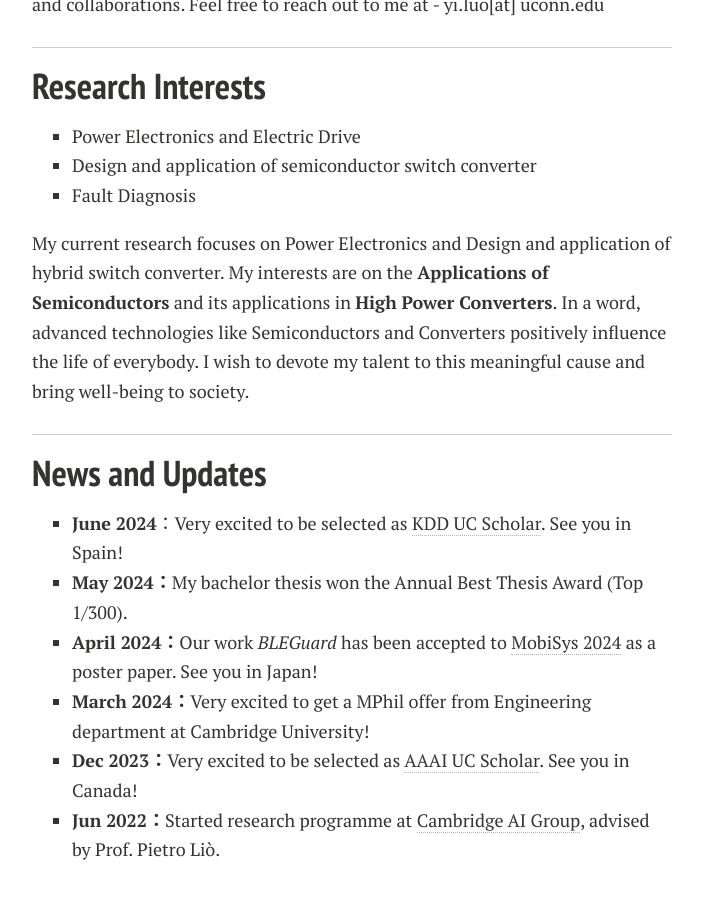
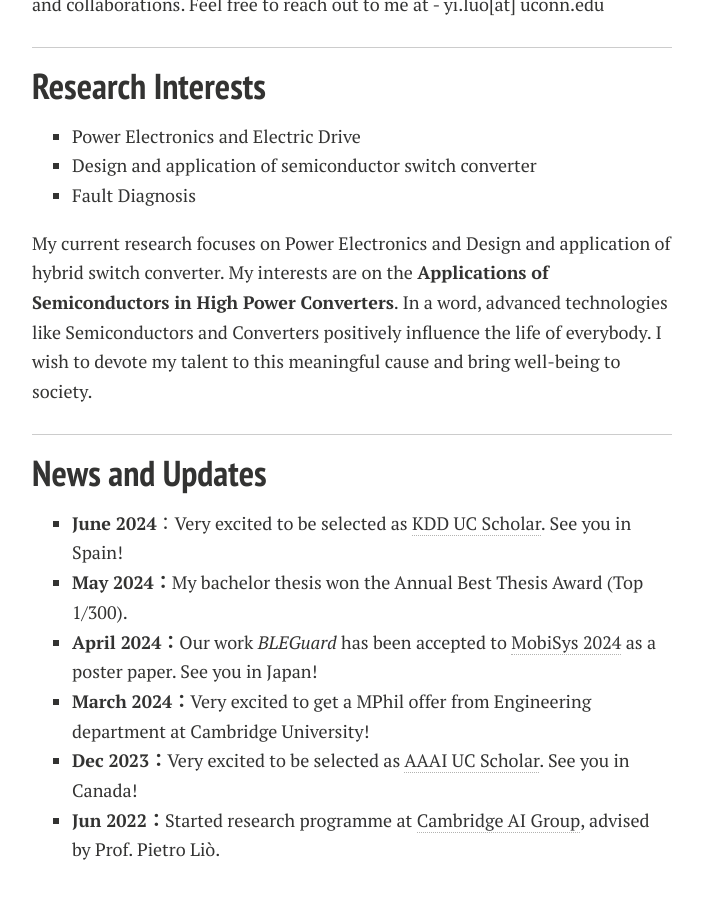
Before and after one commit to yisamu/yisamu.github.io, a Jekyll site: the page built from index.md, in a window 1280 px wide and 900 px high, scrolled down 475 px. Shown: the whole window, without its empty margins (288-991 px from the left). Built offline with Jekyll 4.4.1, drawn with Linux system fonts in a browser that asks for light colours; nearby versions of some CDN libraries; comment, search, counter and statistics services are not loaded; a style sheet for code colours, icons or effects is not loaded; our own code applies the rules of GitHub Pages for plain Markdown files.

Commit message:
Update index.md

```diff
--- a/index.md
+++ b/index.md
@@ -22,7 +22,7 @@ If you are interested in any aspect of me, I am always open to discussions and c
 - Design and application of semiconductor switch converter
 - Fault Diagnosis
 
-My current research focuses on Power Electronics and Design and application of hybrid switch converter. My interests are on the **Applications of Semiconductors** and its applications in **High Power Converters**. In a word, advanced technologies like Semiconductors and Converters positively influence the life of everybody.  I wish to devote my talent to this meaningful cause and bring well-being to society.
+My current research focuses on Power Electronics and Design and application of hybrid switch converter. My interests are on the **Applications of Semiconductors in High Power Converters**. In a word, advanced technologies like Semiconductors and Converters positively influence the life of everybody.  I wish to devote my talent to this meaningful cause and bring well-being to society.
 
 ---
 
```
